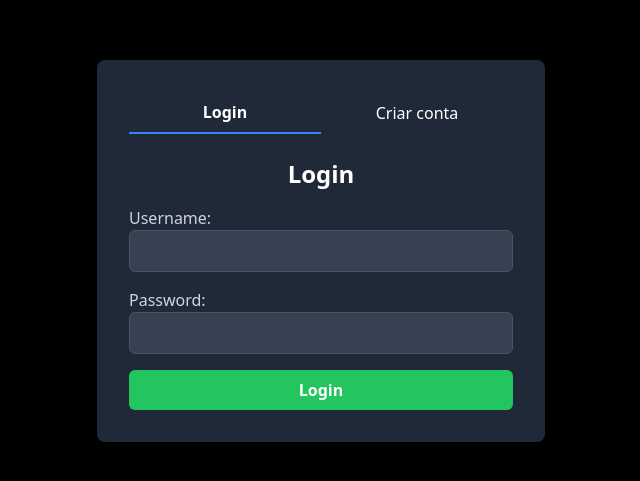
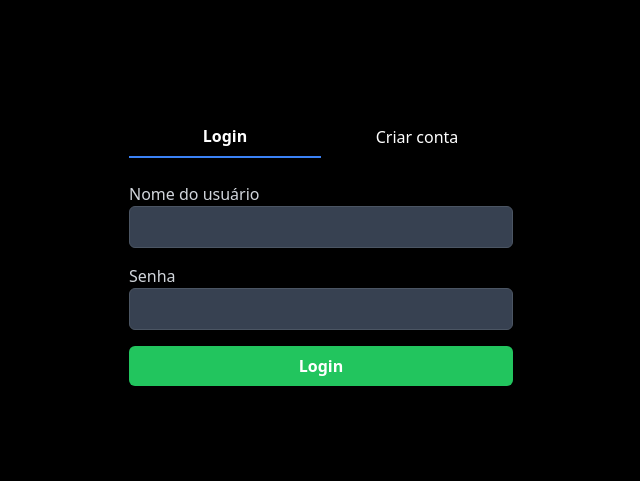
Before and after one commit to Leomendferre/TCC-Target, a React (Vite) app in the folder web/: page / in a window 1280 px wide. Shown: the part 149-630 px from the top of the page, without its empty margins (319-959 px from the left). Built offline with nearby package versions, Linux system fonts and the light colour scheme.

Commit message:
Ajuste final na tela de login

```diff
--- a/web/src/components/Auth.tsx
+++ b/web/src/components/Auth.tsx
@@ -26,7 +26,7 @@ const Auth: React.FC = () => {
 
   return (
     <div className="w-screen h-screen flex justify-center items-center bg-black">
-      <div className="w-full max-w-md p-8 space-y-6 bg-gray-800 text-white shadow-md rounded-lg">
+      <div className="w-full max-w-md p-8 space-y-6 text-white shadow-md rounded-lg">
         <div className="flex justify-around">
           <button
             onClick={() => setIsLogin(true)}
@@ -42,23 +42,22 @@ const Auth: React.FC = () => {
           </button>
         </div>
         <form onSubmit={handleAuth} className="space-y-4">
-          <h2 className="text-2xl font-bold text-center">{isLogin ? 'Login' : 'Criar conta'}</h2>
           <div>
-            <label className="block text-gray-300">Username:</label>
+            <label className="block text-gray-300">Nome do usuário</label>
             <input
               type="text"
               value={username}
               onChange={(e) => setUsername(e.target.value)}
-              className="w-full px-3 py-2 bg-gray-700 border border-gray-600 rounded-md shadow-sm focus:outline-none focus:ring focus:ring-blue-300"
+              className="w-full px-3 py-2 bg-gray-700 border border-gray-600 rounded-md shadow-sm focus:outline-none focus:ring focus:ring-blue-500"
             />
           </div>
           <div>
-            <label className="block text-gray-300">Password:</label>
+            <label className="block text-gray-300">Senha</label>
             <input
               type="password"
               value={password}
               onChange={(e) => setPassword(e.target.value)}
-              className="w-full px-3 py-2 bg-gray-700 border border-gray-600 rounded-md shadow-sm focus:outline-none focus:ring focus:ring-blue-300"
+              className="w-full px-3 py-2 bg-gray-700 border border-gray-600 rounded-md shadow-sm focus:outline-none focus:ring focus:ring-blue-500"
             />
           </div>
           <button
```
